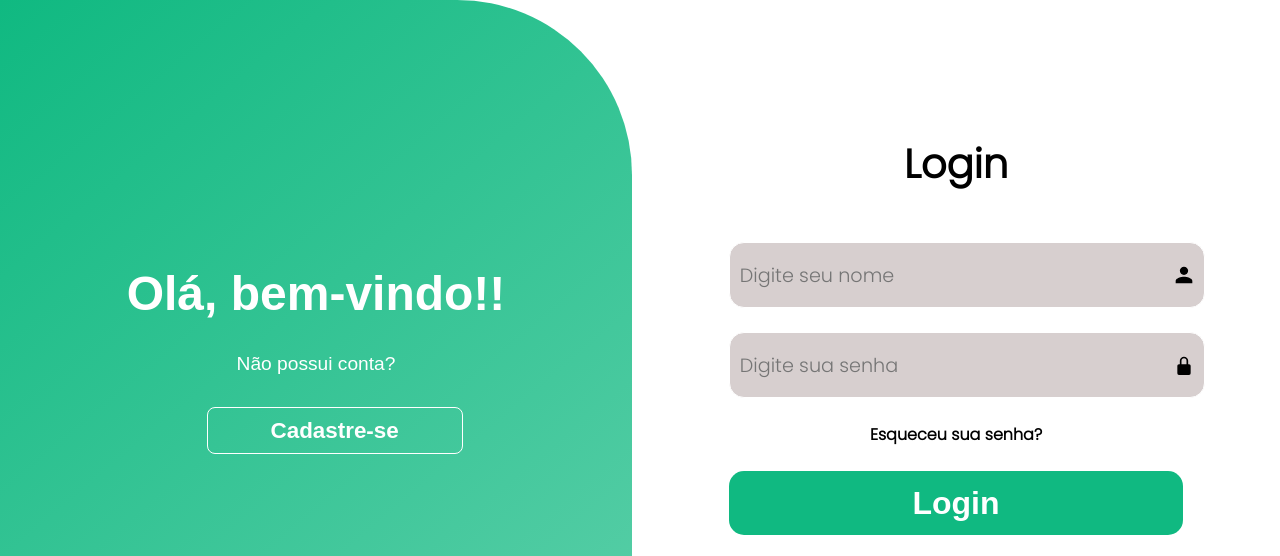
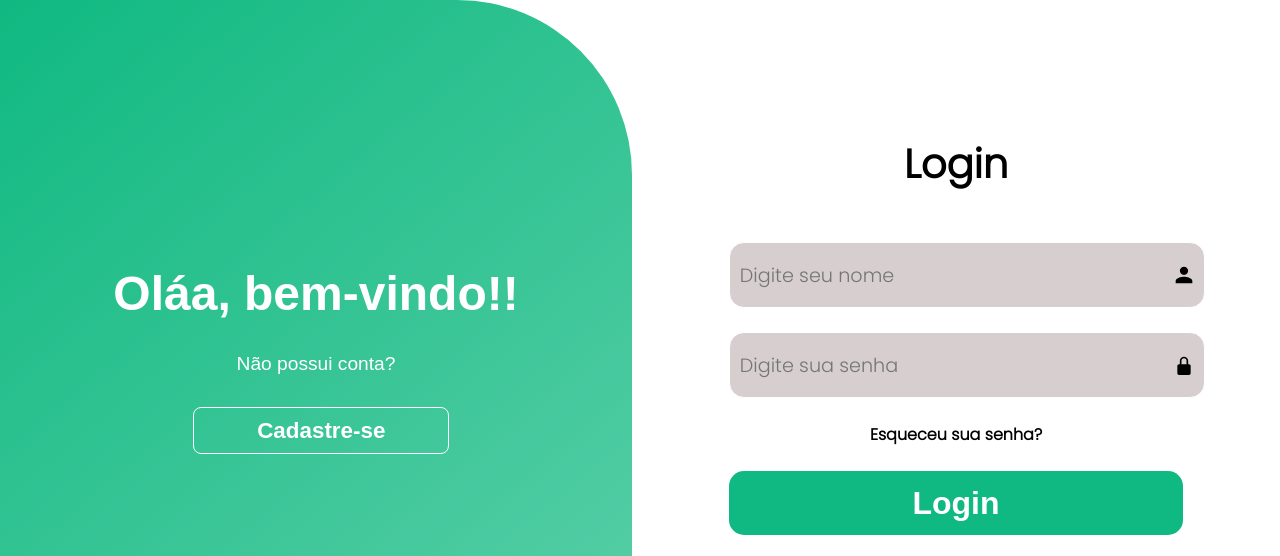
Before and after one commit to brunocapoanidev/Sistema_Login_Cadastro, a website: page views/index.html in a window 1280 px wide. Shown: the top 556 px of the page. Drawn offline with Linux system fonts and the light colour scheme.

Commit message:
testando os commits

```diff
--- a/views/index.html
+++ b/views/index.html
@@ -19,7 +19,7 @@
 
   <div class="container-left">
     <div class="elements">
-      <h1>Olá, bem-vindo!!</h1>
+      <h1>Oláa, bem-vindo!!</h1>
       <p>Não possui conta?</p>
       <button id="Btn-register">Cadastre-se</button>
     </div>
```
